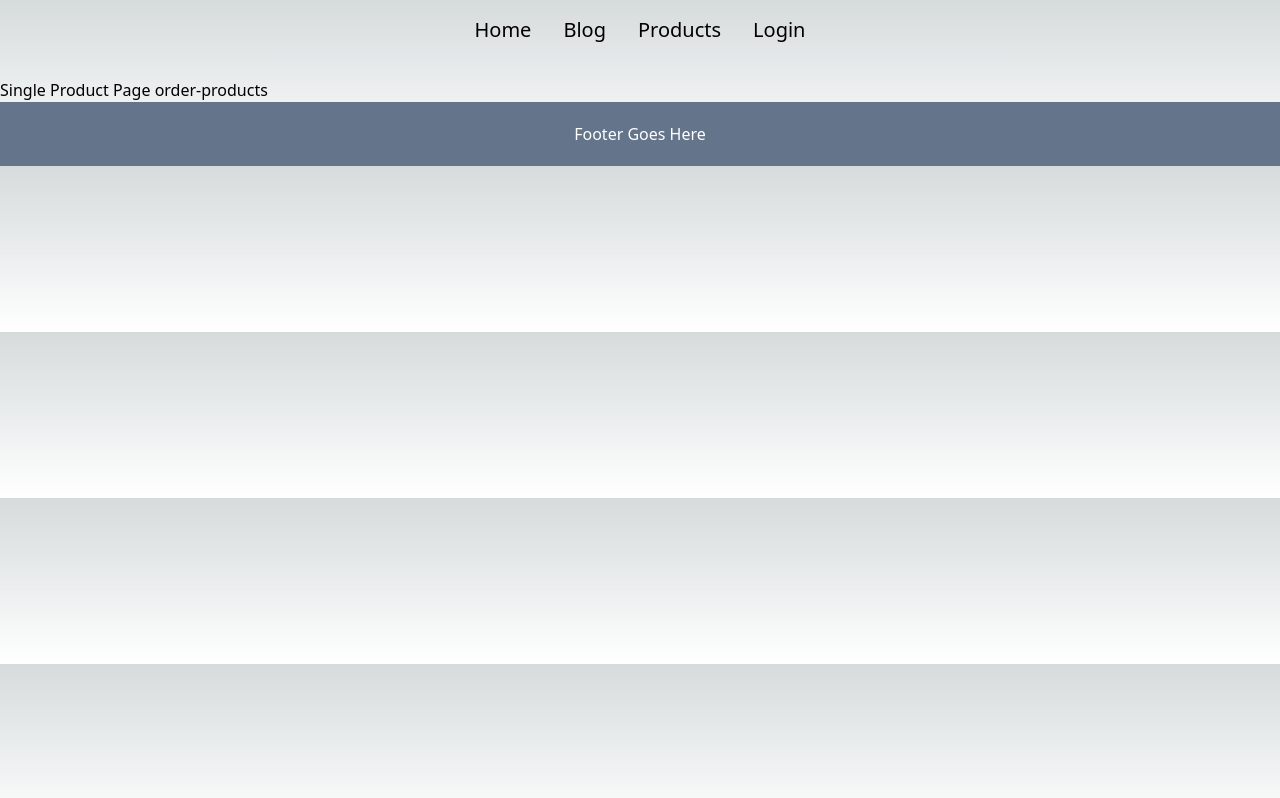
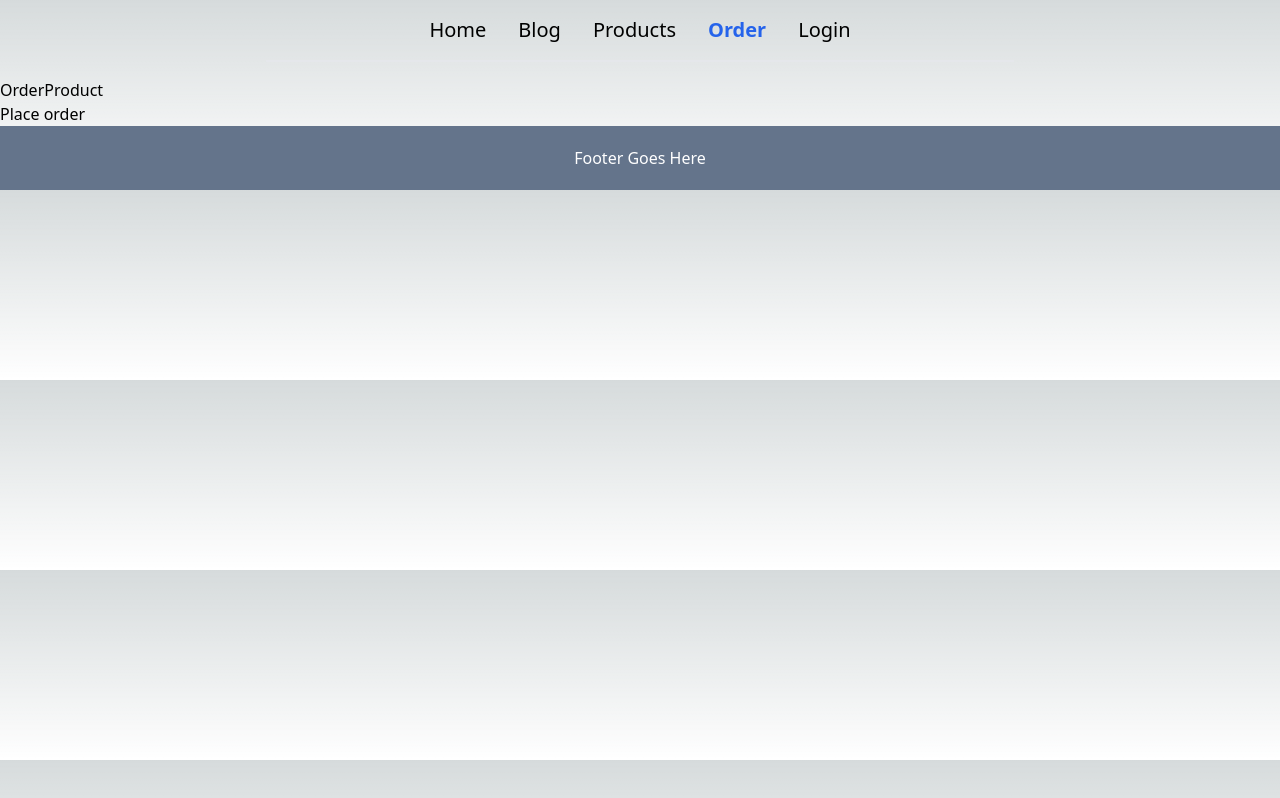
Before and after one commit to erinkahn/NEXTJS_and_WP, a Next.js app: page /products/order-products in a window 1280 px wide. Built offline with nearby package versions, Linux system fonts and the light colour scheme.

Commit message:
useRouter hook for navigating to homepage after you click a button

```diff
--- a/app/components/Nav.tsx
+++ b/app/components/Nav.tsx
@@ -12,6 +12,7 @@ export const Nav = () => {
     { href: "/", title: "Home" },
     { href: "/blog", title: "Blog" },
     { href: "/products", title: "Products" },
+    { href: "/products/order-products", title: "Order" },
     { href: "/login", title: "Login" },
   ];
 
--- /dev/null
+++ b/app/products/order-products/page.tsx
@@ -0,0 +1,23 @@
+"use client";
+import { useRouter } from "next/navigation"; // go back to a page after clicking button
+
+const OrderProduct = () => {
+  const router = useRouter();
+
+  const handleClick = () => {
+    console.log("placing order");
+    //  router.back(); // goes to the last page in history
+    //  router.replace() // replace the history
+    //  router.forward() // goes to the next page in history
+    router.push("/"); // goes to homepage after you click the button
+  };
+
+  return (
+    <>
+      <div>OrderProduct</div>
+      <button onClick={handleClick}>Place order</button>
+    </>
+  );
+};
+
+export default OrderProduct;
```
